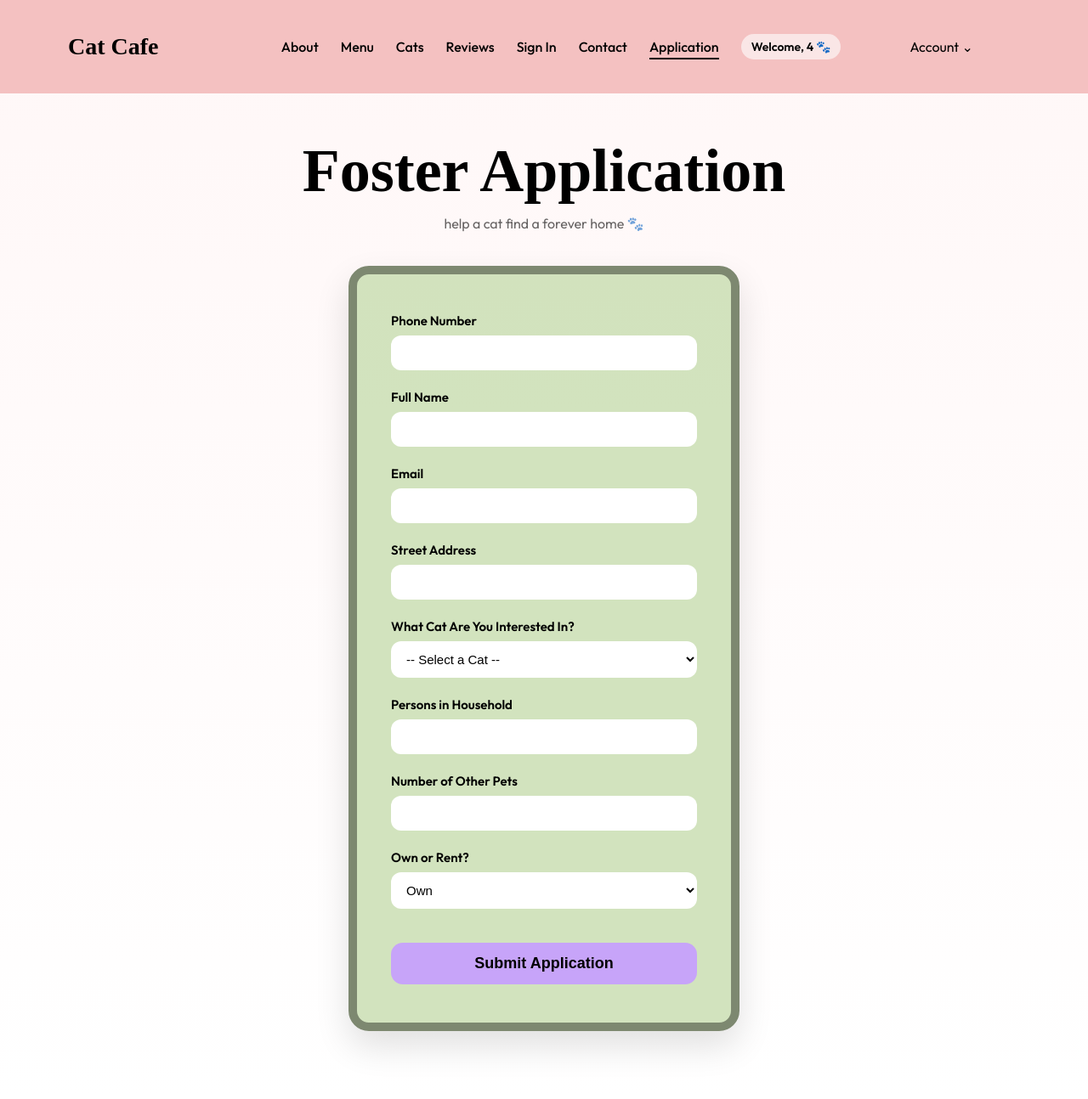
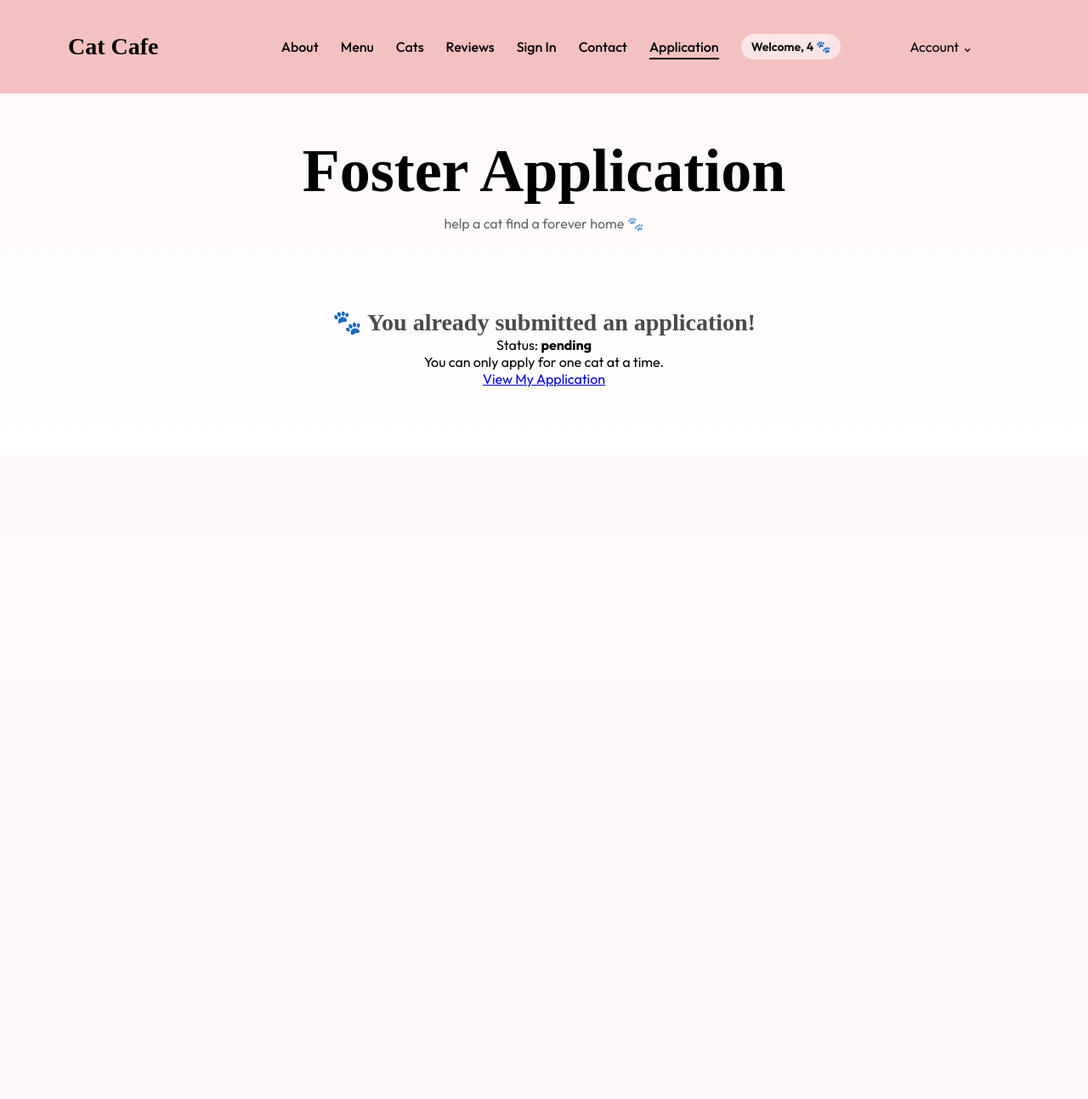
Before and after one commit to penguinchef2/cat-cafe, a Flask app: page /application in a window 1280 px wide. Shown: the whole page at 85% size. After the commit the page ends 456 px from the top, so only its background shows below. Run offline with Flask 3, Linux system fonts and the light colour scheme; a user stored in the database is signed in; data comes from the database, SQL or seed files in the repository; both versions use the stored data as it was after the commit; some libraries are stand-ins or nearby versions; some web fonts are replaced.

Commit message:
more changes!

```diff
--- a/app.py
+++ b/app.py
@@ -38,8 +38,8 @@
 def menu():
     return render_template("menu.html")
 
+
 # ---------------- REVIEWS ---------------- #
-
 
 @app.route("/reviews")
 def reviews():
@@ -57,6 +57,7 @@
 
     return render_template("reviews.html", reviews=reviews)
 
+
 @app.route("/add_review", methods=["POST"])
 def add_review():
     if not session.get("userid"):
@@ -64,14 +65,14 @@
 
     cur = mysql.connection.cursor()
 
-    userid = session.get("userid")
-    rating = request.form.get("rating")
-    text = request.form.get("review_text")
-
     cur.execute("""
         INSERT INTO reviews (userid, rating, review_text)
         VALUES (%s, %s, %s)
-    """, (userid, rating, text))
+    """, (
+        session["userid"],
+        request.form.get("rating"),
+        request.form.get("review_text")
+    ))
 
     mysql.connection.commit()
     cur.close()
@@ -101,10 +102,18 @@
 
 def get_available_cats():
     cur = mysql.connection.cursor()
-    cur.execute("SELECT id, name FROM cats WHERE available = TRUE")
+
+    cur.execute("""
+        SELECT id, name FROM cats
+        WHERE id NOT IN (
+            SELECT cat_id FROM applications WHERE status = 'approved'
+        )
+    """)
+
     cats = cur.fetchall()
     cur.close()
     return cats
+
 
 # ---------------- REGISTER ---------------- #
 
@@ -117,17 +126,19 @@
 def register_user():
     cur = mysql.connection.cursor()
 
-    name = request.form.get("name")
-    username = request.form.get("username")
-    email = request.form.get("email")
-    password = request.form.get("password")
-
-    hashed_password = hashing.generate_password_hash(password).decode('utf-8')
+    hashed_password = hashing.generate_password_hash(
+        request.form.get("password")
+    ).decode('utf-8')
 
     cur.execute("""
         INSERT INTO userinformation (emailid, username, password, name)
         VALUES (%s, %s, %s, %s)
-    """, (email, username, hashed_password, name))
+    """, (
+        request.form.get("email"),
+        request.form.get("username"),
+        hashed_password,
+        request.form.get("name")
+    ))
 
     mysql.connection.commit()
     cur.close()
@@ -146,14 +157,11 @@
 def login_user():
     cur = mysql.connection.cursor()
 
-    email = request.form.get("email")
-    password = request.form.get("password")
-
     cur.execute("""
         SELECT userid, password, name
         FROM userinformation
         WHERE emailid = %s
-    """, (email,))
+    """, (request.form.get("email"),))
 
     user = cur.fetchone()
     cur.close()
@@ -161,88 +169,128 @@
     if not user:
         return jsonify(message="invalid email")
 
-    userid = user[0]
-    hashed_password = user[1]
-    name = user[2]
+    userid, hashed_password, name = user
 
-    if not hashing.check_password_hash(hashed_password, password):
+    if not hashing.check_password_hash(hashed_password, request.form.get("password")):
         return jsonify(message="invalid password")
 
     session['user'] = name
-    session['email'] = email
+    session['email'] = request.form.get("email")
     session['userid'] = userid
     session['just_logged_in'] = True
 
     return jsonify(success=True)
 
 
+@app.route("/logout")
+def logout():
+    session.clear()
+    return redirect("/")
+
+
 # ---------------- APPLICATION ---------------- #
 
 @app.route("/application", methods=["GET", "POST"])
 def application():
+    if not session.get("userid"):
+        return redirect("/login")
+
+    cur = mysql.connection.cursor()
+
+    # get selected cat from URL
+    selected_cat = request.args.get("cat_id")
+
+    # check if existing application
+    cur.execute("""
+        SELECT id, status FROM applications
+        WHERE email = %s
+    """, (session["email"],))
+
+    existing_app = cur.fetchone()
+
+    # ---------------- POST ---------------- #
     if request.method == "POST":
-        cur = mysql.connection.cursor()
 
-        email = session.get("email")
+        if existing_app:
+            cur.close()
+            return jsonify({
+                "success": False,
+                "message": f"You already have a {existing_app[1]} application 🐾"
+            })
 
-        if not email:
-            return jsonify(message="Not logged in")
+        cat_id = request.form.get("cat_id")
 
-        # always UPDATE or INSERT safely (upsert style)
         cur.execute("""
-            SELECT id FROM applications WHERE email = %s
-        """, (email,))
-        existing = cur.fetchone()
+            SELECT id FROM applications
+            WHERE cat_id = %s AND status = 'approved'
+        """, (cat_id,))
+        taken = cur.fetchone()
 
-        if existing:
-            cur.execute("""
-                UPDATE applications
-                SET full_name=%s,
-                    phone=%s,
-                    address=%s,
-                    cat_id=%s,
-                    household_size=%s,
-                    pets=%s,
-                    housing=%s
-                WHERE email=%s
-            """, (
-                request.form['full_name'],
-                request.form['phone'],
-                request.form['address'],
-                request.form['cat_id'],
-                request.form['household'],
-                request.form['pets'],
-                request.form['housing'],
-                email
-            ))
-        else:
-            cur.execute("""
-                INSERT INTO applications
-                (full_name, phone, email, address, cat_id, household_size, pets, housing)
-                VALUES (%s,%s,%s,%s,%s,%s,%s,%s)
-            """, (
-                request.form['full_name'],
-                request.form['phone'],
-                email,
-                request.form['address'],
-                request.form['cat_id'],
-                request.form['household'],
-                request.form['pets'],
-                request.form['housing']
-            ))
+        if taken:
+            cur.close()
+            return jsonify({
+                "success": False,
+                "message": "This cat has already been adopted!"
+            })
+
+        cur.execute("""
+            INSERT INTO applications
+            (full_name, phone, email, address, cat_id, household_size, pets, housing, status)
+            VALUES (%s,%s,%s,%s,%s,%s,%s,%s,'pending')
+        """, (
+            request.form['full_name'],
+            request.form['phone'],
+            session["email"],
+            request.form['address'],
+            cat_id,
+            request.form['household'],
+            request.form['pets'],
+            request.form['housing']
+        ))
 
         mysql.connection.commit()
         cur.close()
 
         return jsonify(success=True)
 
-    return render_template("application.html", cats=get_available_cats())
+    # ---------------- AUTOFILL ---------------- #
+
+    cur.execute("""
+        SELECT name, emailid
+        FROM userinformation
+        WHERE userid = %s
+    """, (session["userid"],))
+
+    user = cur.fetchone()
+    cur.close()
+
+    return render_template(
+        "application.html",
+        cats=get_available_cats(),
+        user=user,
+        already_applied=existing_app is not None,
+        existing_status=existing_app[1] if existing_app else None,
+        selected_cat=selected_cat   # 👈 NEW
+    )
 
 
-@app.route("/logout")
-def logout():
-    session.clear()
-    return redirect("/")
+# ---------------- APPROVE ---------------- #
+
+@app.route("/approve/<int:app_id>")
+def approve(app_id):
+    cur = mysql.connection.cursor()
+
+    cur.execute("""
+        UPDATE applications
+        SET status = 'approved'
+        WHERE id = %s
+    """, (app_id,))
+
+    mysql.connection.commit()
+    cur.close()
+
+    return "Application approved!"
+
 
 # ---------------- MY APPLICATION ---------------- #
 
@@ -251,21 +299,15 @@
     if not session.get("user"):
         return redirect("/login")
 
-    email = session.get("email")
-
-    # debug!
-    if not email:
-        return "Session email missing. Please log in again."
-
     cur = mysql.connection.cursor()
 
     cur.execute("""
         SELECT a.full_name, a.phone, a.email, a.address,
-               c.name, a.household_size, a.pets, a.housing
+               c.name, a.household_size, a.pets, a.housing, a.status
         FROM applications a
         JOIN cats c ON a.cat_id = c.id
         WHERE a.email = %s
-    """, (email,))
+    """, (session.get("email"),))
 
     app_data = cur.fetchone()
     cur.close()
--- a/static/css/application.css
+++ b/static/css/application.css
@@ -103,7 +103,7 @@
     gap: 22px;
 }
 
-/* EACH FIELD BLOCK (THIS is what fixes your issue) */
+/* EACH FIELD BLOCK */
 .field {
     display: flex;
     flex-direction: column;
--- a/static/css/login.css
+++ b/static/css/login.css
@@ -163,6 +163,7 @@
     cursor: pointer;
     transition: 0.2s ease;
     width: 120px;
+    margin-left : 135px;
 }
 
 .loginbtn:hover {
--- a/static/css/register.css
+++ b/static/css/register.css
@@ -163,6 +163,8 @@
     cursor: pointer;
     transition: 0.2s ease;
     width: 120px;
+    margin-left : 135px;
+
 }
 
 .loginbtn:hover {
--- a/templates/about.html
+++ b/templates/about.html
@@ -96,8 +96,9 @@
                 By combining a café experience with adoption opportunities, we help reduce shelter overcrowding while creating a relaxing space for our community.
             </p>
 
-            <button class="member-btn">Become a Member</button>
-
+            <a href="{{ url_for('login') }}">
+                <button class="member-btn">Become a Member</button>
+            </a>
         </div>
     </div>
 
--- a/templates/application.html
+++ b/templates/application.html
@@ -23,18 +23,17 @@
             <li><a href="{{ url_for('about') }}">About</a></li>
             <li><a href="{{ url_for('menu') }}">Menu</a></li>
             <li><a href="{{ url_for('cats') }}">Cats</a></li>
-            <li><a href="{{ url_for('reviews') }}" >Reviews</a></li>
+            <li><a href="{{ url_for('reviews') }}">Reviews</a></li>
             <li><a href="{{ url_for('login') }}">Sign In</a></li>
             <li><a href="{{ url_for('contact') }}">Contact</a></li>
             <li><a href="{{ url_for('application') }}" class="active">Application</a></li>
+
             {% if session.get('user') %}
                 <li class="welcome-user">
                     Welcome, {{ session['user'] }} 🐾
                 </li>
                 <li class="dropdown">
-                        <button class="dropbtn">
-                            Account ⌄
-                        </button>
+                    <button class="dropbtn">Account ⌄</button>
 
                     <div class="dropdown-content">
                         <div class="dropdown-name">
@@ -55,6 +54,23 @@
     <p class="page-subtitle">help a cat find a forever home 🐾</p>
 </header>
 
+{# ---------------- BLOCK IF USER ALREADY APPLIED ---------------- #}
+{% if already_applied %}
+
+<div class="form-container">
+    <div class="success-message">
+        <h2>🐾 You already submitted an application!</h2>
+        <p>Status: <b>{{ existing_status }}</b></p>
+        <p>You can only apply for one cat at a time.</p>
+
+        <a href="{{ url_for('my_application') }}" class="btn-back">
+            View My Application
+        </a>
+    </div>
+</div>
+
+{% else %}
+
 <div class="form-container">
 
     <form class="app-form" method="POST" action="/application">
@@ -66,12 +82,14 @@
 
         <div class="field">
             <label>Full Name</label>
-            <input type="text" name="full_name">
+            <input type="text" name="full_name"
+                value="{{ user[0] if user else '' }}">
         </div>
 
         <div class="field">
             <label>Email</label>
-            <input type="email" name="email">
+            <input type="email" name="email"
+                value="{{ user[1] if user else '' }}" readonly>
         </div>
 
         <div class="field">
@@ -113,16 +131,10 @@
 
 </div>
 
-{% if success %}
-<div class="success-message">
-    <img src="{{ url_for('static', filename='images/success.png') }}" class="success-img">
-    <h2>Your application has been submitted!</h2>
-    <p>We’ll review it soon 🐱</p>
-</div>
 {% endif %}
 
 <script>
-document.querySelector(".app-form").addEventListener("submit", async function(event) {
+document.querySelector(".app-form")?.addEventListener("submit", async function(event) {
     event.preventDefault();
 
     const formData = new FormData(this);
--- a/templates/cats.html
+++ b/templates/cats.html
@@ -111,7 +111,9 @@
 
     <section class ="cats-footer">
         <p> Now that you've checked out all our cats...</p>
-        <button> Check out our Application!</button>
+        <a href="{{ url_for('application') }}">
+            <button>Check out our Application!</button>
+        </a>
     </section>
 
 </body>
--- a/templates/home.html
+++ b/templates/home.html
@@ -17,6 +17,7 @@
             <h1 class="logo">
                 <a href="{{ url_for('home') }}">Cat Cafe</a>
             </h1>
+
 
             <ul>
                 <li><a href="{{ url_for('about') }}">About</a></li>
@@ -53,6 +54,7 @@
         <h1>Cat Cafe</h1>
         <p>cozy coffee • cute cats • forever homes 🐾</p>
     </header>
+    <img src="{{ url_for('static', filename='images/success.png') }}" class="success-img">
 
     <section class="section-card">
         <h2>Who We Are</h2>
```
Also changed, not shown: pages/cats.sql (+88 -16 lines), static/css/home.css (+16 -0 lines), templates/profile.html (+8 -3 lines), static/images/luna.jpg (added), static/images/pinto.jpg (added), 2 other files. Lines whose indentation alone changed are shown as unchanged.
